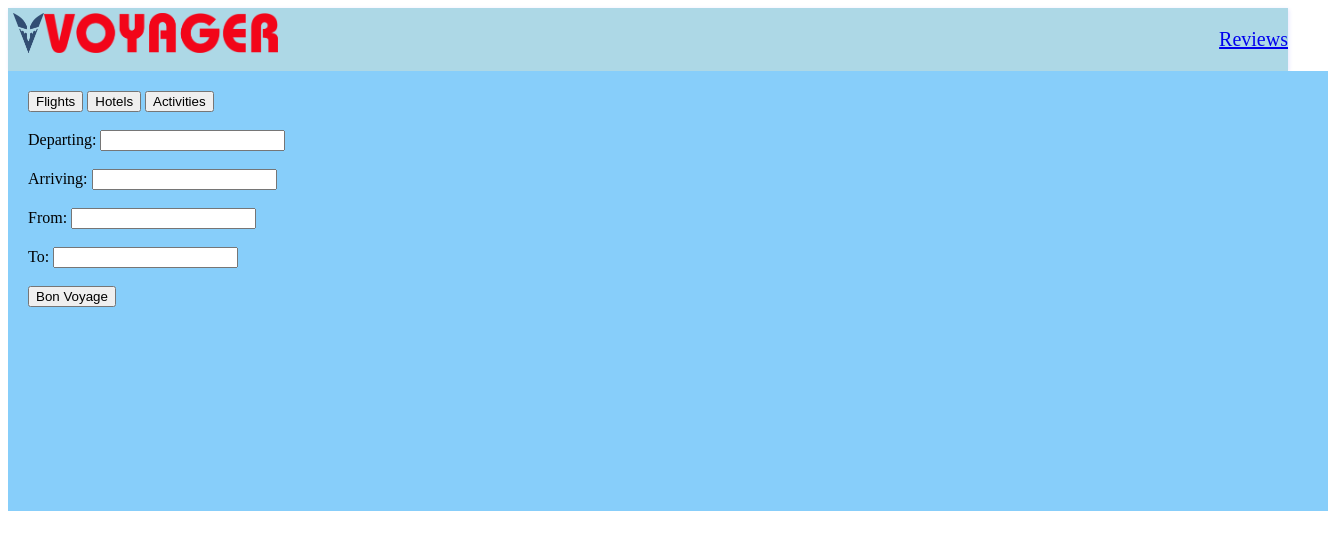
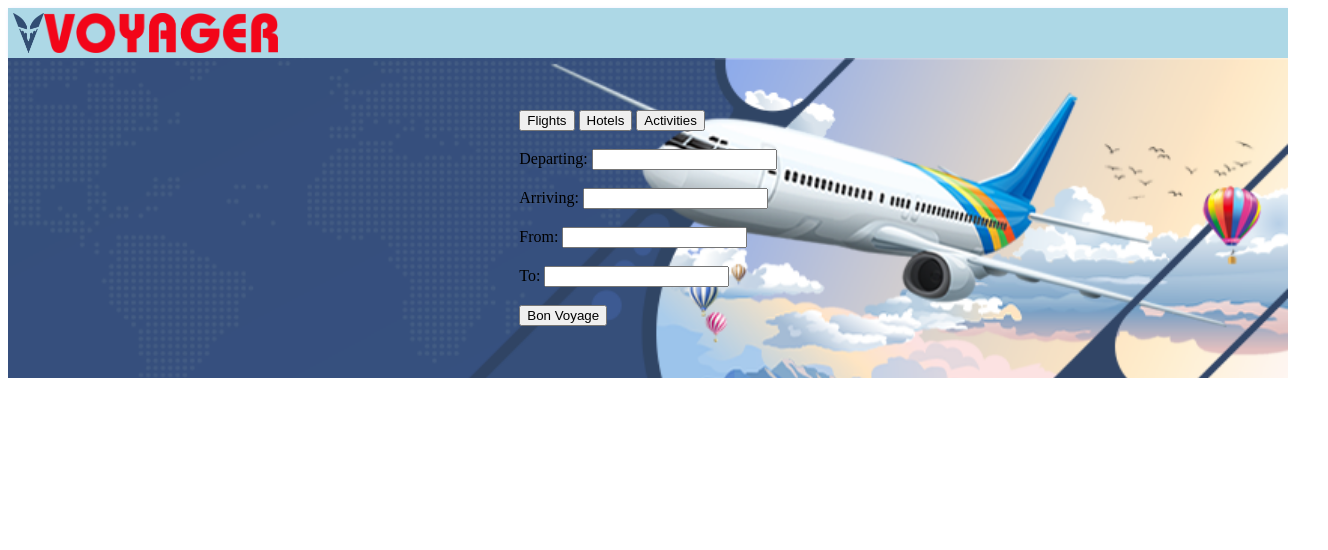
Before and after one commit to ssratti/IronTravel, a plain HTML site: page index.html in a window 1280 px wide. Shown: the whole page, 1328 px wide, since content can reach past the window. Drawn offline with Linux system fonts and the light colour scheme.

Commit message:
background image

```diff
--- a/index.css
+++ b/index.css
@@ -12,22 +12,20 @@
   }
 
 .Top {
+background-image: url('./images/Background.png');
+background-repeat: no-repeat;
+background-size: cover;
 background-color: lightskyblue;
-padding: 20px;
 width: 100vw;
-height: 50vh
+height: 40vh;
+display: flex;
+justify-content: center;
+align-items: center;
 }
-.header ul {
-    padding: 0;
-    list-style: none;
-    overflow: hidden;
-    font-size: 20px;
-  }
 
 .headerImgs{
    display: flex;
    flex-direction: row;
    height:5vh;
    margin: 5px
-
 }
--- a/index.html
+++ b/index.html
@@ -18,13 +18,13 @@
         </div>
 
 
-        <label class="menu-icon" for="menu-btn"><span class="navicon"></span></label>
-        <ul class="menu">
-            <li><a class="middle focus" href="./reviews.html">Reviews</a></li>
+
+
     </header>
 
     <div class="Top">
         <div class="Tabs">
+
             <button type="button">Flights</button>
             <button type="button">Hotels</button>
             <button type="button">Activities</button>
```
